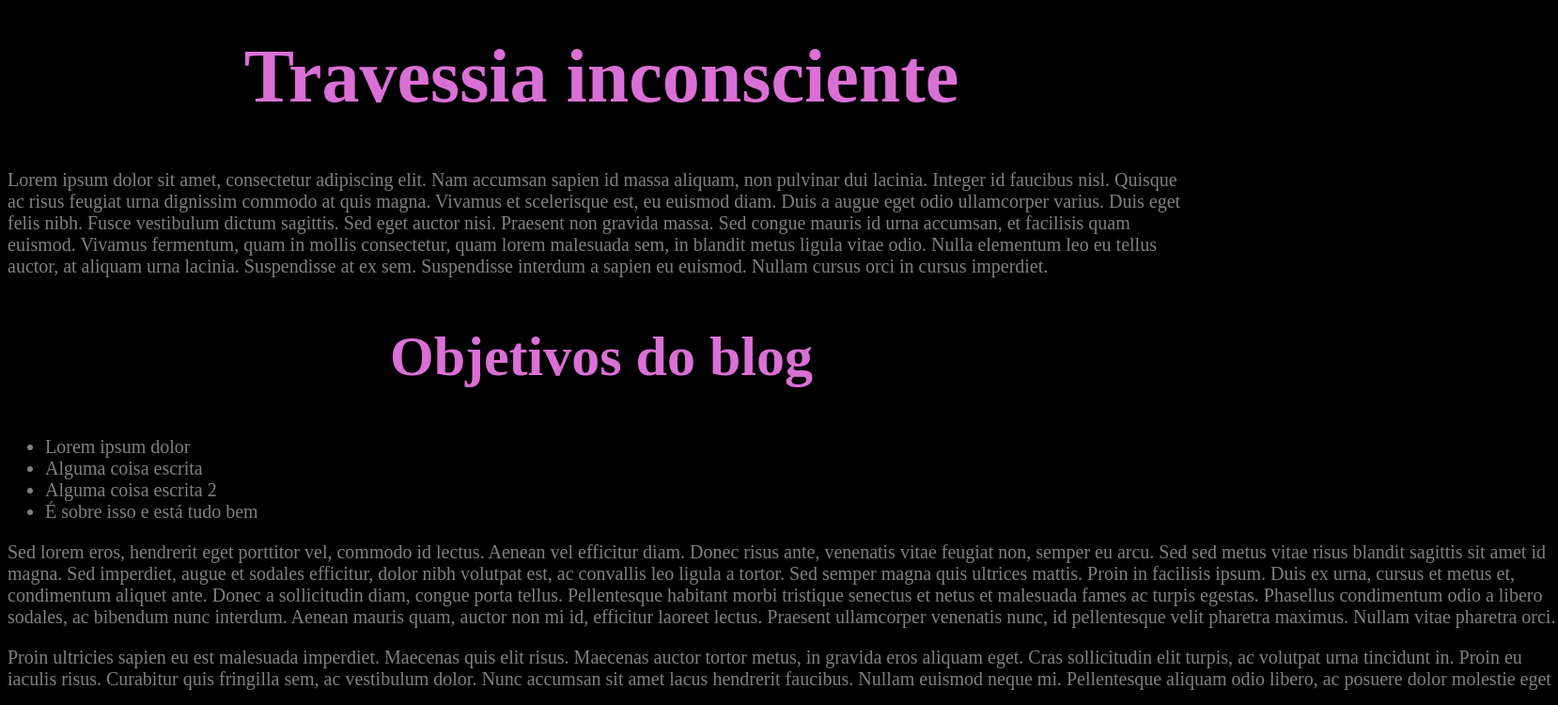
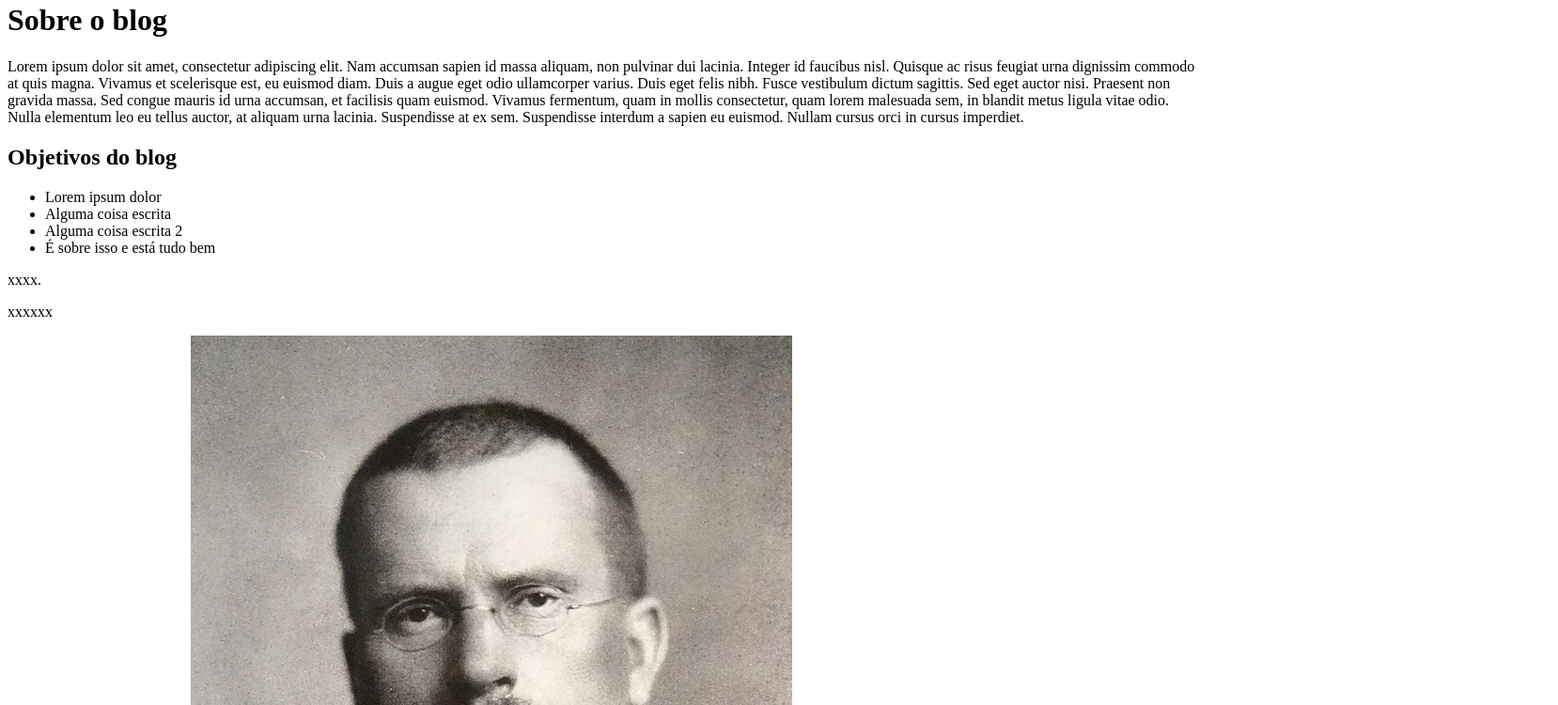
Before and after one commit to Renanvi123/travessia-inconsciente, a plain HTML site: page index.html in a window 1280 px wide. Shown: the part 18-768 px from the top of the page at 94% size, 1658 px wide, since content can reach past the window. Drawn offline with Linux system fonts and the light colour scheme.

Commit message:
Mudanças 1 - Início da edição

```diff
--- a/index.html
+++ b/index.html
@@ -4,13 +4,12 @@
     <meta charset="UTF-8">
     <meta http-equiv="X-UA-Compatible" content="IE=edge">
     <meta name="viewport" content="width=device-width, initial-scale=1.0">
-    <title>Travessia Inconsciente</title>
-    <link rel="stylesheet" href="stylesheet.css">
+    <title>Travessia Inconsciente - Página Inicial</title>
+</head>
 
-</head>
 <body>
 
-    <h1>Travessia inconsciente</h1>
+    <h1>Sobre o blog</h1>
 
     <p>Lorem ipsum dolor sit amet, consectetur adipiscing elit.
     Nam accumsan sapien id massa aliquam, non pulvinar dui lacinia. Integer id faucibus nisl. Quisque ac risus feugiat urna dignissim commodo at quis magna. Vivamus et scelerisque est, eu euismod diam. Duis a augue eget odio ullamcorper varius. Duis eget felis nibh. Fusce vestibulum dictum sagittis. Sed eget auctor nisi. Praesent non gravida massa. Sed congue mauris id urna accumsan, et facilisis quam euismod. Vivamus fermentum, quam in mollis consectetur, quam lorem malesuada sem, in blandit metus ligula vitae odio. Nulla elementum leo eu tellus auctor, at aliquam urna lacinia. Suspendisse at ex sem.
@@ -29,21 +28,18 @@
 
 <div>
 
-<p>Sed lorem eros, hendrerit eget porttitor vel, commodo id lectus. Aenean vel efficitur diam. Donec risus ante, venenatis vitae feugiat non, semper eu arcu. Sed sed metus vitae risus blandit sagittis sit amet id magna. Sed imperdiet, augue et sodales efficitur, dolor nibh volutpat est, ac convallis leo ligula a tortor. Sed semper magna quis ultrices mattis. Proin in facilisis ipsum. Duis ex urna, cursus et metus et, condimentum aliquet ante. Donec a sollicitudin diam, congue porta tellus. Pellentesque habitant morbi tristique senectus et netus et malesuada fames ac turpis egestas. Phasellus condimentum odio a libero sodales, ac bibendum nunc interdum. Aenean mauris quam, auctor non mi id, efficitur laoreet lectus.
-Praesent ullamcorper venenatis nunc, id pellentesque velit pharetra maximus. Nullam vitae pharetra orci.</p>
-</div>
+<p>xxxx.</p>
 
-<div>
-<p>Proin ultricies sapien eu est malesuada imperdiet. Maecenas quis elit risus. Maecenas auctor tortor metus, in gravida eros aliquam eget. Cras sollicitudin elit turpis, ac volutpat urna tincidunt in. Proin eu iaculis risus. Curabitur quis fringilla sem, ac vestibulum dolor. Nunc accumsan sit amet lacus hendrerit faucibus. Nullam euismod neque mi. Pellentesque aliquam odio libero,
-ac posuere dolor molestie eget</p>
+<p> xxxxxx </p>
 
 </div>
 
+
 <a href="site.html">Descubra mais sobre a página</a>
 
-<span>
 <img src="jung.jpg" alt="Uma foto de Jung simbolizando essa travessia inconsciente">
-</span>
+
+
 
 
 </body>
--- a/stylesheet.css
+++ b/stylesheet.css
@@ -2,31 +2,34 @@ body {
    background-color: black;
    color: grey;
    font-size: 40px;
-   font-style: Fantasy;
+   font-style: Sans-serif;
   }
 
 h1{
 
     color: orchid;
     text-align: center;
-    font-style: Sans-serif;
+    padding: 25px;
+
 }
 
 h2{
     text-align: center;
     color: orchid;
-    font-style: Sans-serif;
+
 }
 
 p{
     font-size: 20px;
-    font-family: 'Times New Roman', Times, serif;
+
 }
+
+
 
 
 ul{
 
-    font-style: Sans-serif;
+
 font-size: 20px;
 
 }
```
Also changed, not shown: site.html (+1 -1 lines).
